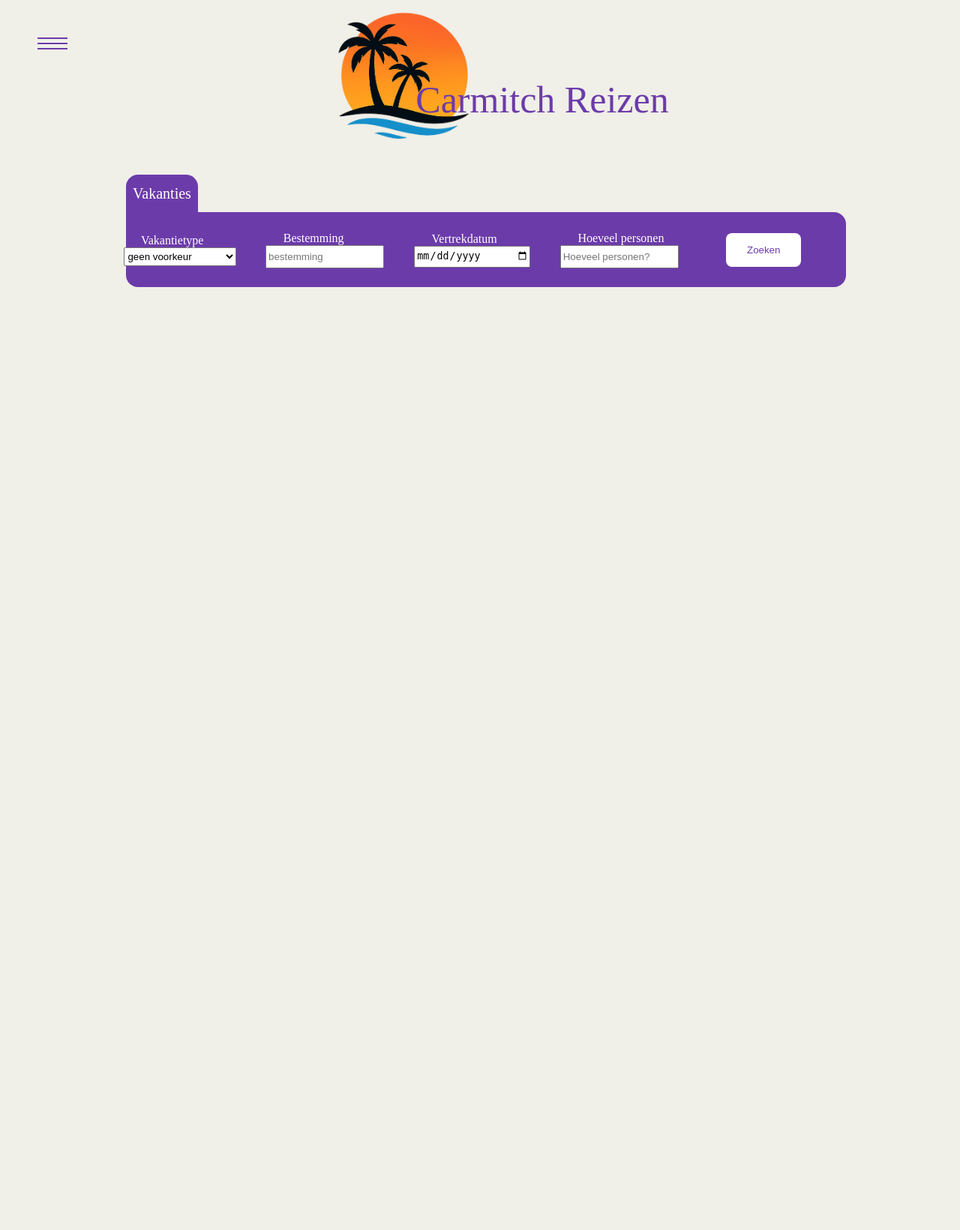
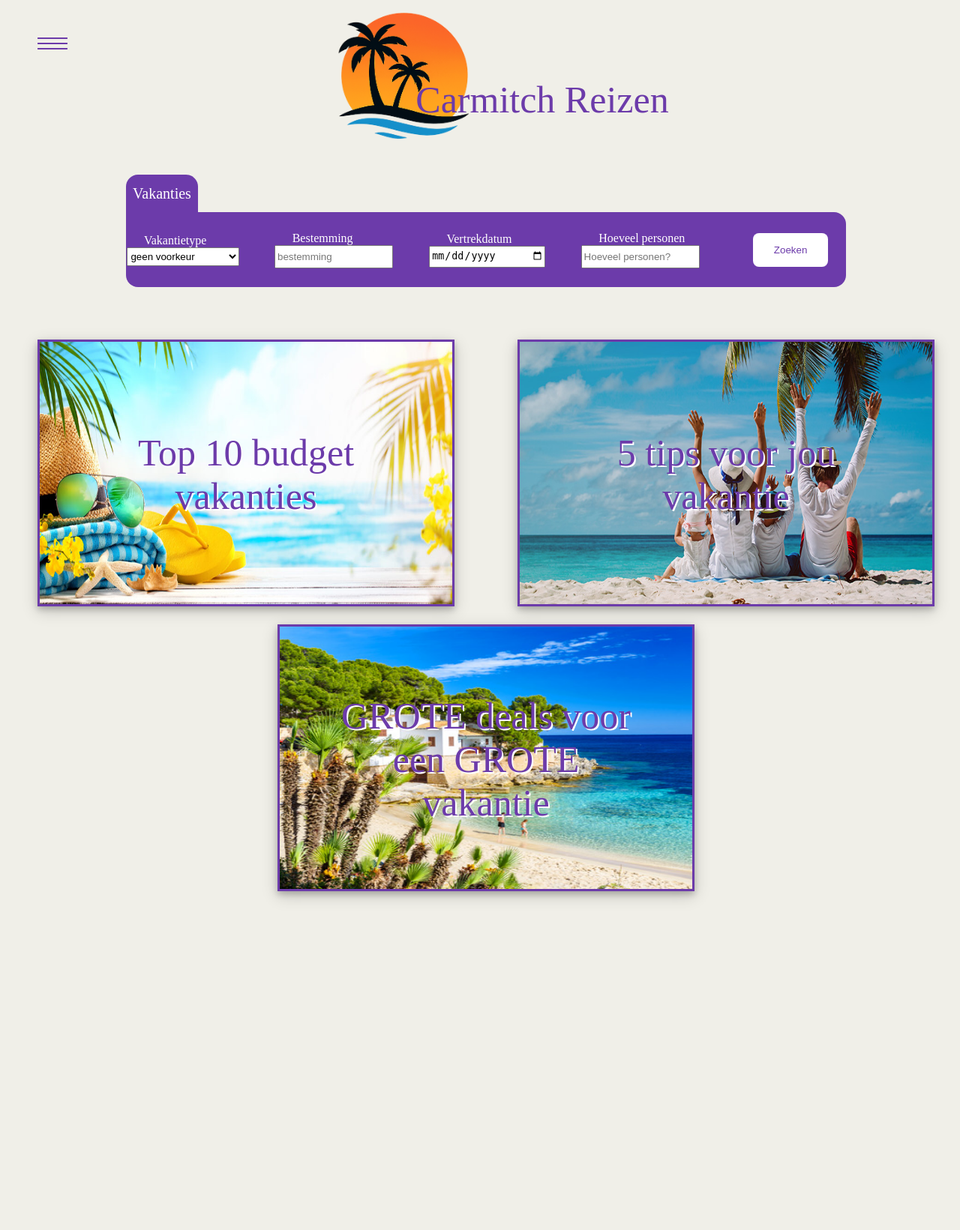
Before and after one commit to Just-a-good-programmer/Reisbureau-C-M, a PHP site: page / in a window 1280 px wide. Shown: the whole page at 75% size. Before the commit the page ends 383 px from the top, so only its background shows below. Run offline with PHP 8.4, Linux system fonts and the light colour scheme; some web fonts are replaced.

Commit message:
added the images

```diff
--- a/assets/css/index.css
+++ b/assets/css/index.css
@@ -8,8 +8,8 @@
     flex-direction: column;
     align-items: center;
     justify-content: space-between;
-    height: auto;
     width: 100%;
+    height: 100%;
 
 }
 
@@ -41,6 +41,7 @@
     display: flex;
     flex-direction: column;
     width: 75%;
+    margin-bottom: 50px;
 }
 
 .column{
@@ -243,3 +244,47 @@
 {
   transform: none;
 }
+
+.img-box{
+    position: relative;
+    text-align: center;
+}
+
+.tekst-img{
+    width: 430px;
+    position: absolute;
+    top: 50%;
+    left: 50%;
+    transform: translate(-50%, -50%);
+    color: #6c3baa;
+    text-shadow: 2px 2px white;
+    font-size: 50px;
+
+}
+
+.img-settings{
+    height: 350px;
+    width: 550px;
+    border-color: #6c3baa;
+    border-style: solid;
+    box-shadow: 0 4px 8px 0 rgba(0, 0, 0, 0.2), 0 6px 20px 0 rgba(0, 0, 0, 0.19);
+
+}
+
+.promo{
+    display: flex;
+    flex-flow: column;
+    align-items: center;
+    width: 100%;
+    height: 1200px;
+}
+
+.promo-2{
+    display: flex;
+    justify-content: space-around;
+    align-items: center;
+
+    width: 100%;
+    height: 400px;
+    background-color: rgba(85, 134, 35, 0);
+}
--- a/index.php
+++ b/index.php
@@ -18,7 +18,7 @@
             A fake / hidden checkbox is used as click reciever,
             so you can use the :checked selector on it.
             -->
-    <input type="checkbox" id="menuCheckbox" />
+            <input type="checkbox" id="menuCheckbox"/>
 
             <span></span>
             <span></span>
@@ -55,7 +55,7 @@
             A fake / hidden checkbox is used as click reciever,
             so you can use the :checked selector on it.
             -->
-    <input type="checkbox" id="menuCheckbox" />
+            <input type="checkbox" id="menuCheckbox"/>
 
             <span></span>
             <span></span>
@@ -89,7 +89,9 @@
 </header>
 <main class="flexbox-setting">
     <div class="box">
-        <div class="box-title">Vakanties</div>
+        <div class="box-title">
+            Vakanties
+        </div>
         <form class="searchbox" action="" method="get">
             <div class="column">
                 <label>Vakantietype</label>
@@ -113,6 +115,29 @@
                 <input class="input-box" placeholder="Hoeveel personen?" type="number" name="personen">
             </div>
             <input class="searchbutton" type="submit" value="Zoeken">
+        </form>
+    </div>
+    <div class="promo">
+        <div class="promo-2">
+            <div class=" img-box">
+                <div class="tekst-img"> Top 10 budget vakanties</div>
+                <img class="img-settings" src="assets/img/vakantietips-MV-shutterstock.jpg" alt="">
+            </div>
+            <div class="img-box">
+                <div class="tekst-img"> 5 tips voor jou vakantie</div>
+                <img class="img-settings" src="assets/img/familie-vakantie.jpg" alt=""
+            </div>
+        </div>
+    </div>
+    <div>
+        <div class="img-box">
+            <div class="tekst-img">GROTE deals voor een GROTE vakantie</div>
+            <img class="img-settings" src="assets/img/Spanje-Mallorca.jpg" alt="">
+        </div>
+    </div>
+    </div>
+</main>
+
 
 <footer>
 
```
Also changed, not shown: assets/img/Spanje-Mallorca.jpg (added), assets/img/familie-vakantie.jpg (added), assets/img/vakantie-familie.jpg (added), assets/img/vakantietips-MV-shutterstock.jpg (added). Lines whose indentation alone changed are shown as unchanged.
